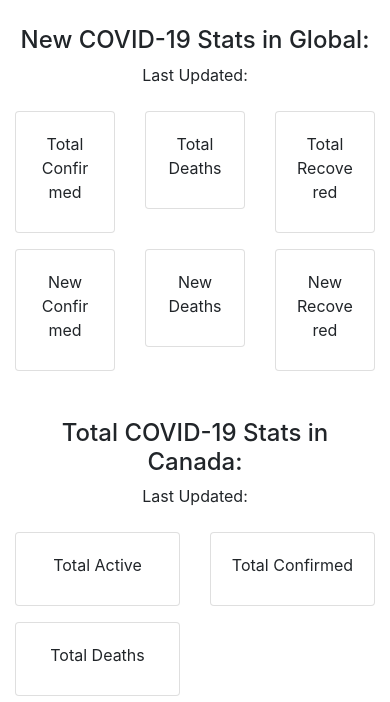
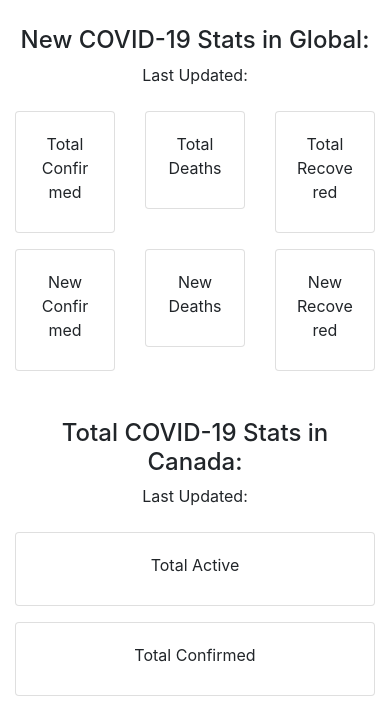
Before and after one commit to amysujunglee/covid19-stats-by-country, a plain HTML site: page index.html in a window 390 px wide. Shown: the part 142-844 px from the top of the page. Drawn offline with nearby package versions, Linux system fonts and the light colour scheme; no server answers.

Commit message:
adding some margins between stats

```diff
--- a/index.html
+++ b/index.html
@@ -76,7 +76,7 @@
         Last Updated: <span class="ca-date font-weight-bold"></span>
       </p>
       <div class="row mb-5">
-        <div class="col-6 col-md-4 mb-3 mb-md-0">
+        <div class="col-12 col-md-4">
           <div class="card">
             <div class="card-body">
               <p class="mb-2">Total Active</p>
@@ -84,15 +84,15 @@
             </div>
           </div>
         </div>
-        <div class="col-6 col-md-4">
-          <div class="card">
+        <div class="col-12 col-md-4">
+          <div class="card my-3 my-md-0">
             <div class="card-body">
               <p class="mb-2">Total Confirmed</p>
               <p class="ca-confirmed font-weight-bold mb-0"></p>
             </div>
           </div>
         </div>
-        <div class="col-6 col-md-4">
+        <div class="col-12 col-md-4">
           <div class="card">
             <div class="card-body">
               <p class="mb-2">Total Deaths</p>
```
